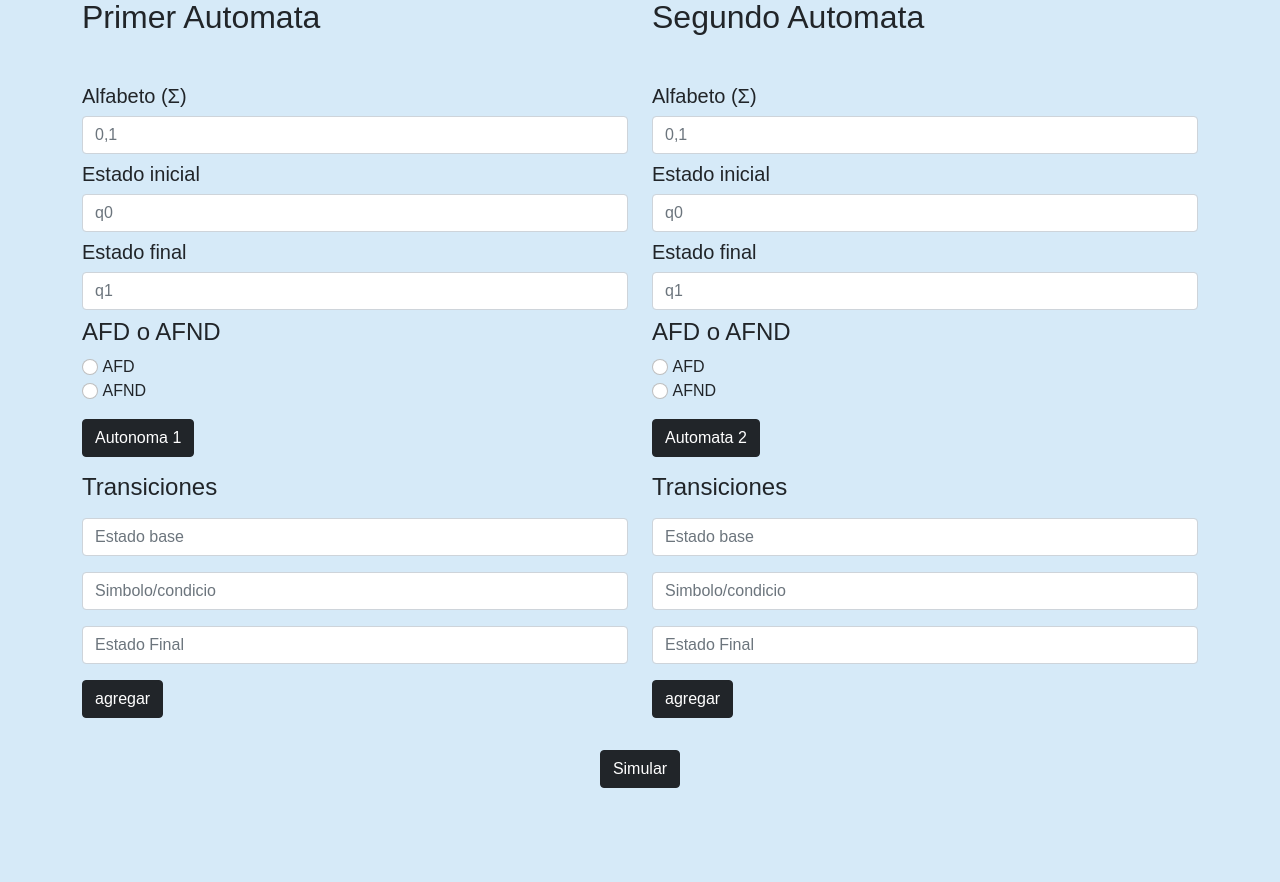
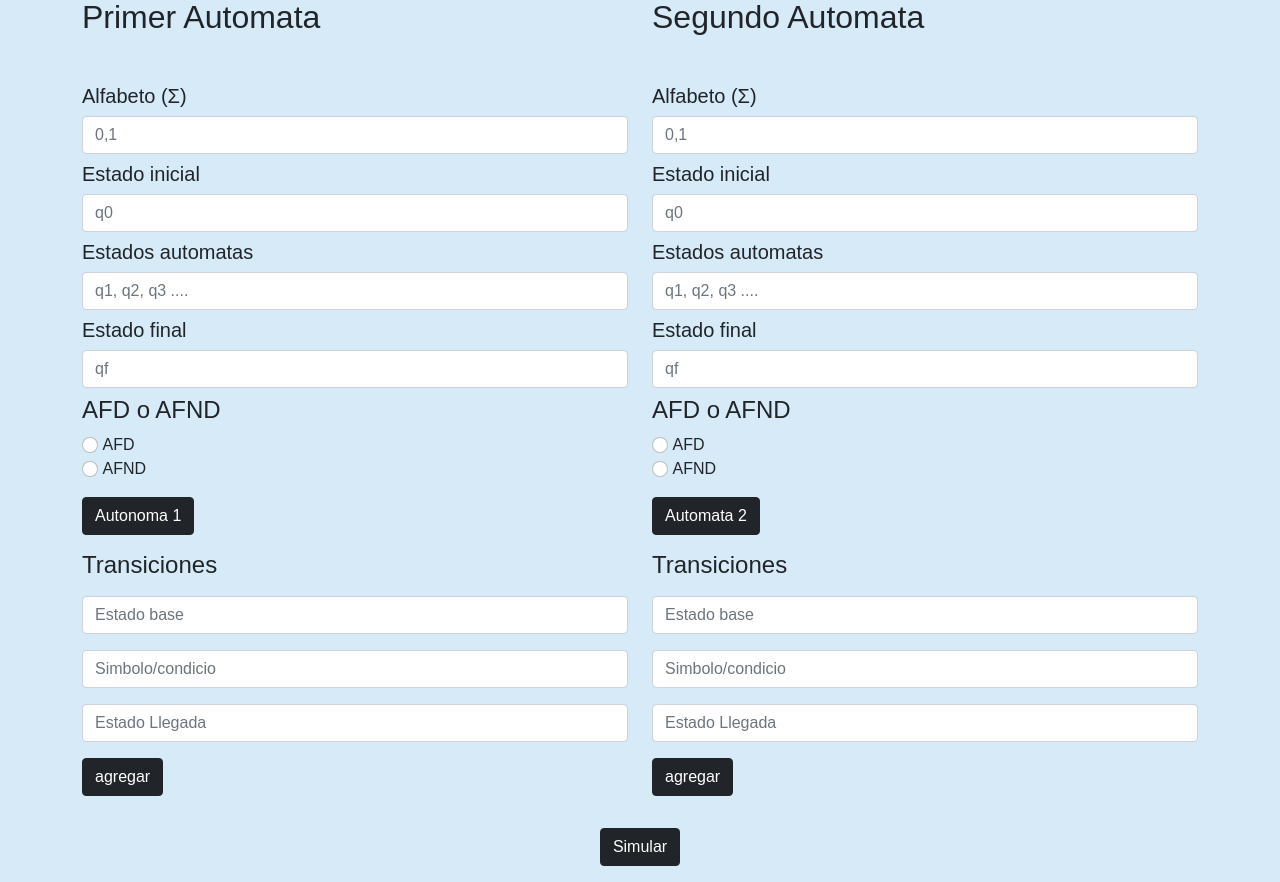
Before and after one commit to GRUPO-4-GRAFOS/GLF-2021s2-Trabajo2-Entrega-Grupo4, a PHP site: page / in a window 1280 px wide. Shown: the part 548-1430 px from the top of the page. Before the commit the page ends 1336 px from the top, so only its background shows below. Run offline with PHP 8.4, Linux system fonts and the light colour scheme.

Commit message:
Agregando los posibles estados

```diff
--- a/index.php
+++ b/index.php
@@ -82,11 +82,18 @@
               placeholder="q0"
               id="campo_estadoInicial"
             />
+            <h5>Estados automatas</h5>
+            <input
+              class="form-control my-2"
+              type="text"
+              placeholder="q1, q2, q3 ...."
+              id="campo_estadosAutomata"
+            />
             <h5 class="form-label">Estado final</h5>
             <input
               class="form-control my-2"
               type="text"
-              placeholder="q1"
+              placeholder="qf"
               id="campo_estadoFinal"
             />
             <h4>AFD o AFND</h4>
@@ -117,7 +124,7 @@
             <form id="transiciones-automata1">
               <input type="text" id="estado_Inicial" class="form-control my-3" placeholder="Estado base" />
               <input type="text" id="simbolo" class="form-control my-3" placeholder="Simbolo/condicio" />
-              <input type="text" id="estado_final" class="form-control my-3" placeholder="Estado Final" />
+              <input type="text" id="estado_final" class="form-control my-3" placeholder="Estado Llegada" />
               <input type="submit" class="btn btn-dark mb-3" value="agregar" id="transiciones1"/>
             </form>
         </div>
@@ -138,11 +145,18 @@
               placeholder="q0"
               id="campo_estadoInicial"
             />
+            <h5>Estados automatas</h5>
+            <input
+              class="form-control my-2"
+              type="text"
+              placeholder="q1, q2, q3 ...."
+              id="campo_estadosAutomata"
+            />
             <h5 class="form-label">Estado final</h5>
             <input
               class="form-control my-2"
               type="text"
-              placeholder="q1"
+              placeholder="qf"
               id="campo_estadoFinal"
             />
             <h4>AFD o AFND</h4>
@@ -173,7 +187,7 @@
             <form id="transiciones-automata2">
               <input type="text" id="estado_Inicial" class="form-control my-3" placeholder="Estado base" />
               <input type="text" id="simbolo" class="form-control my-3" placeholder="Simbolo/condicio" />
-              <input type="text" id="estado_final" class="form-control my-3" placeholder="Estado Final" />
+              <input type="text" id="estado_final" class="form-control my-3" placeholder="Estado Llegada" />
               <input type="submit" class="btn btn-dark mb-3" value="agregar" id="transiciones2"/>
             </form>
         </div>
@@ -193,6 +207,7 @@
     <script src="./assets/js/logs.js"></script>
     <script src="./assets/js/validaciones.js"></script>
     <script src="./assets/js/ejecutar.js"></script>
+    <script src="./assets/js/afnd.js"></script>
     <script src="./assets/js/index.js"></script>
   </body>
 </html>
```
